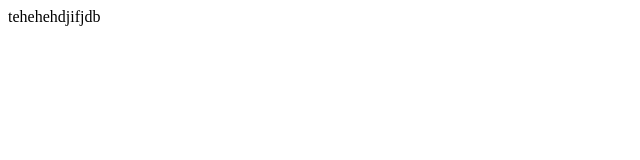
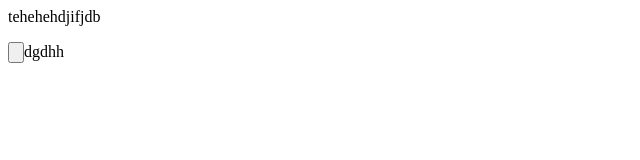
Before and after one commit to shawn-387/shawn-387.github.io, a plain HTML site: page index.html in a window 1280 px wide. Shown: the whole page, without its empty margins (0-640 px from the left). Drawn offline with Linux system fonts and the light colour scheme.

Commit message:
Update index.html

```diff
--- a/index.html
+++ b/index.html
@@ -6,5 +6,6 @@
  </head>
  <body>
   <p>tehehehdjifjdb</p>
+  <input type="button">dgdhh</button>
  </body>
 </html>
```
